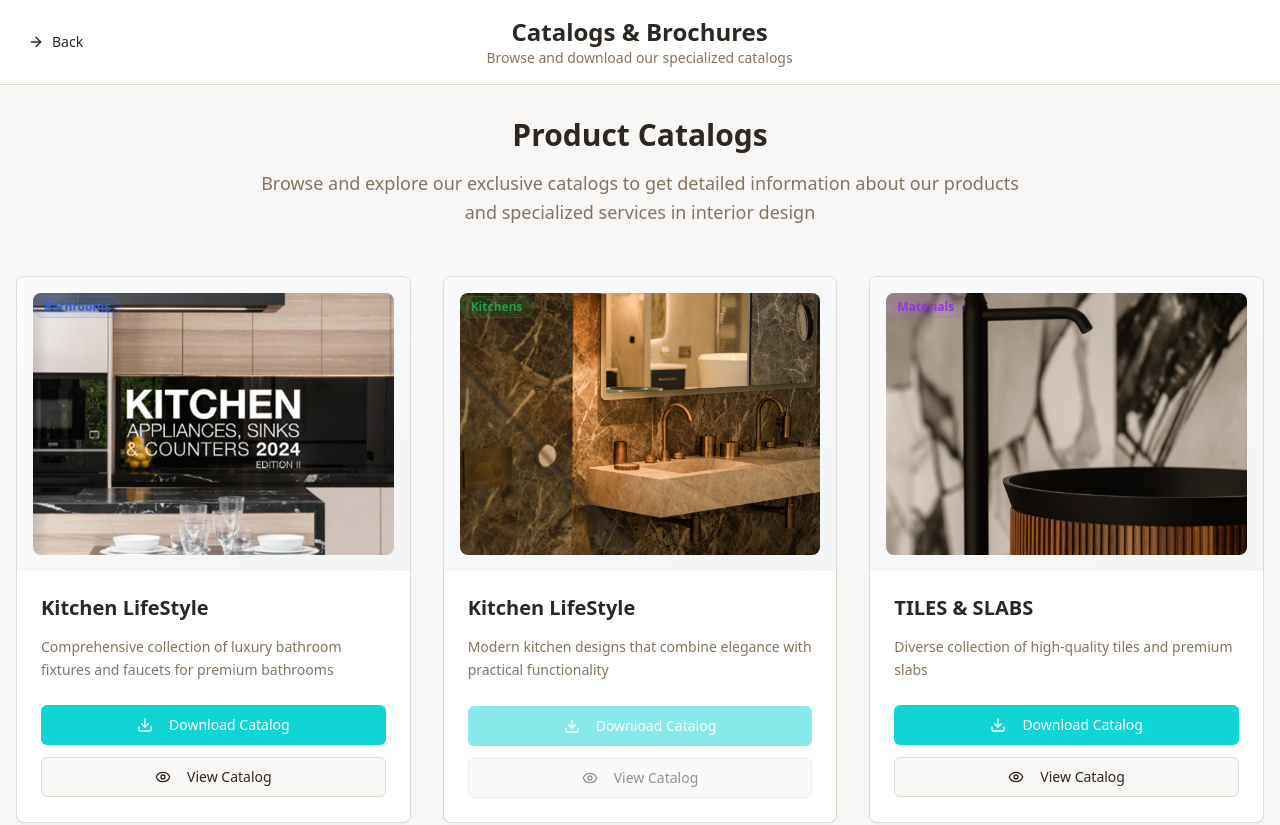
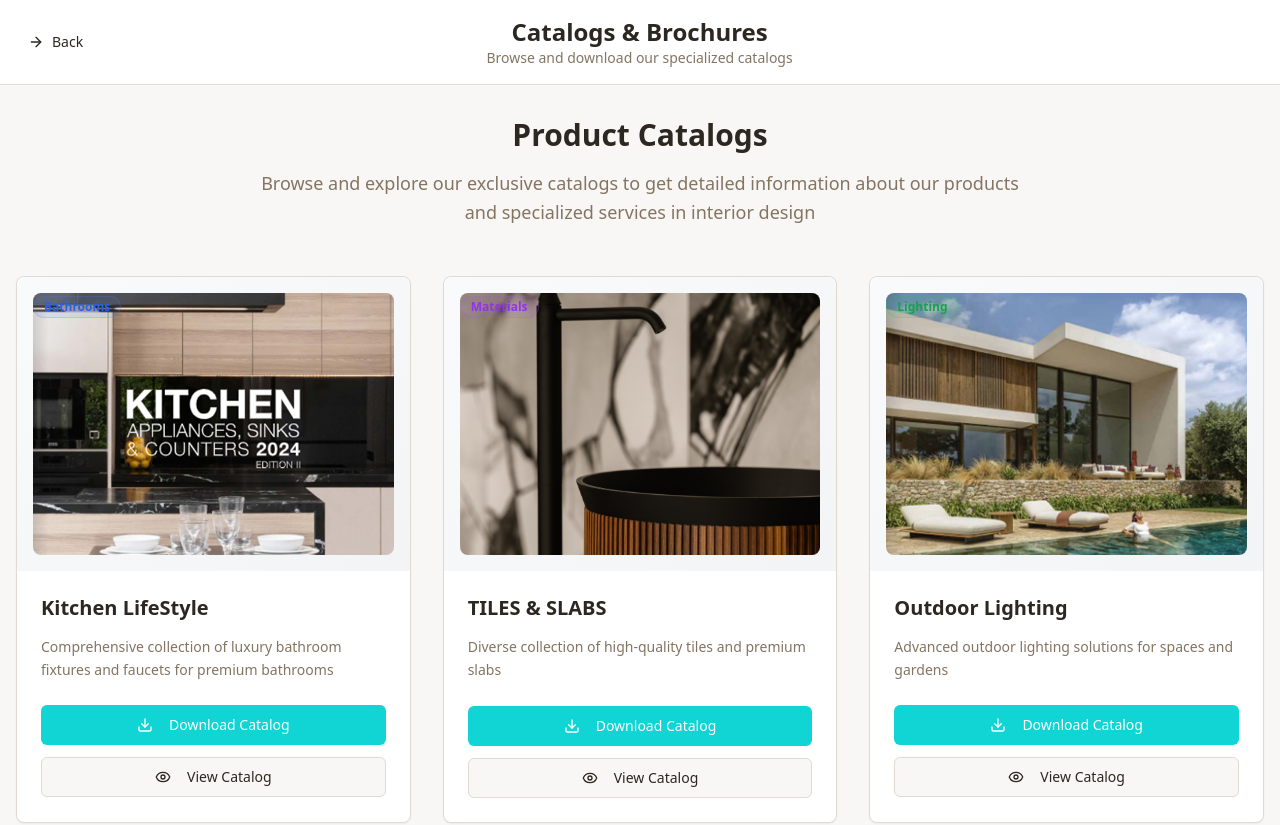
Before and after one commit to sahargeb/manus-space-tweak-spark, a React (Vite) app: page /brochures in a window 1280 px wide. Shown: the top 825 px of the page. Built offline with nearby package versions, Linux system fonts and the light colour scheme.

Commit message:
Remove catalog
Remove the last added catalog from the brochures section.

```diff
--- a/src/pages/Brochures.tsx
+++ b/src/pages/Brochures.tsx
@@ -24,13 +24,6 @@ const Brochures = () => {
     color: "blue",
     downloadLink: "https://drive.google.com/uc?export=download&id=1fa_w2lJyvsECR_mOZVDkZHBuX1e6y5iO",
     viewLink: "https://drive.google.com/file/d/1fa_w2lJyvsECR_mOZVDkZHBuX1e6y5iO/view?usp=sharing"
-  }, {
-    id: 2,
-    title: "Kitchen LifeStyle",
-    description: "Modern kitchen designs that combine elegance with practical functionality",
-    image: "/lovable-uploads/8f4ea90d-110a-42bb-9a4c-d29fab5cd69a.png",
-    category: "Kitchens",
-    color: "green"
   }, {
     id: 3,
     title: "TILES & SLABS",
```
